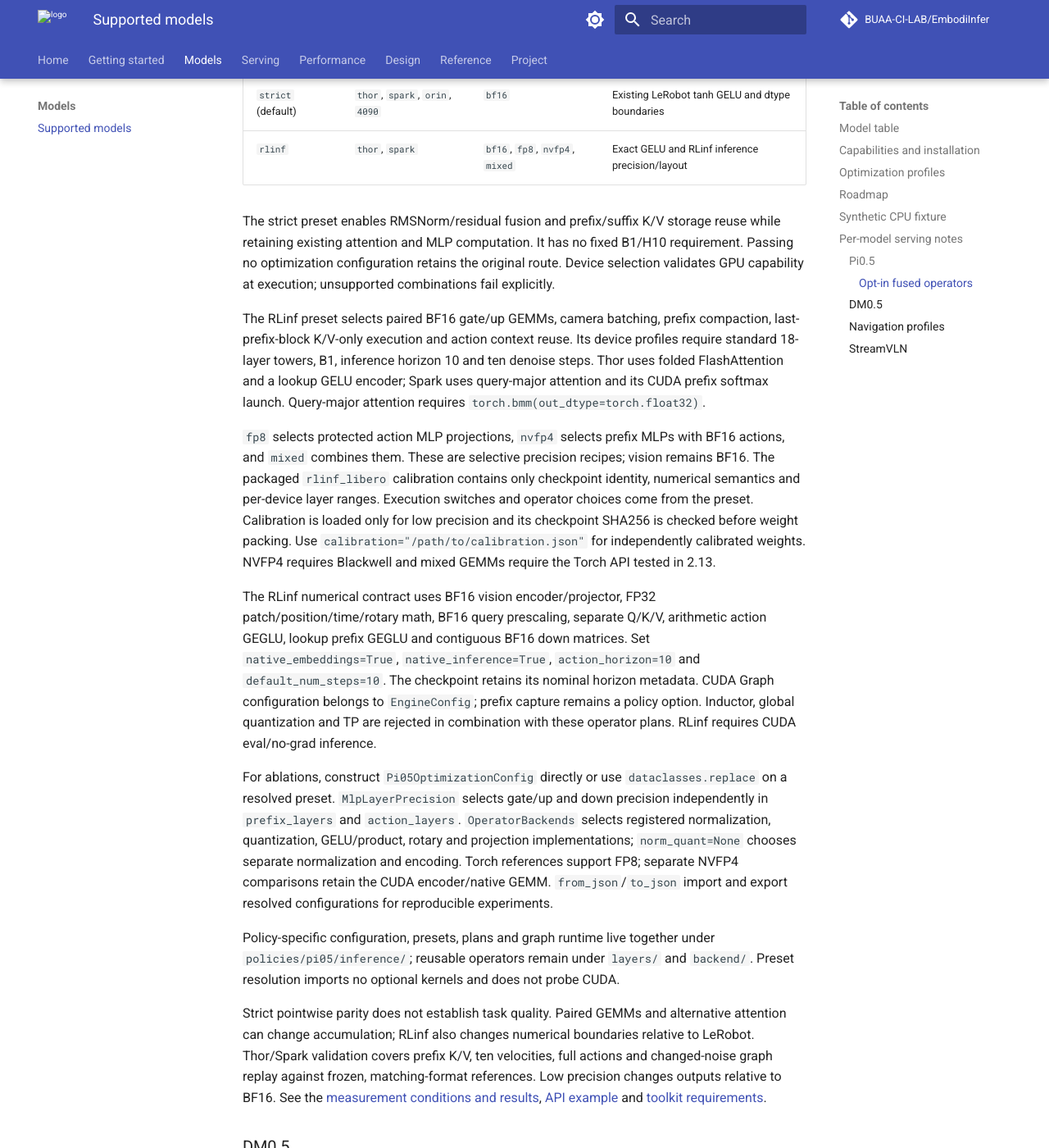
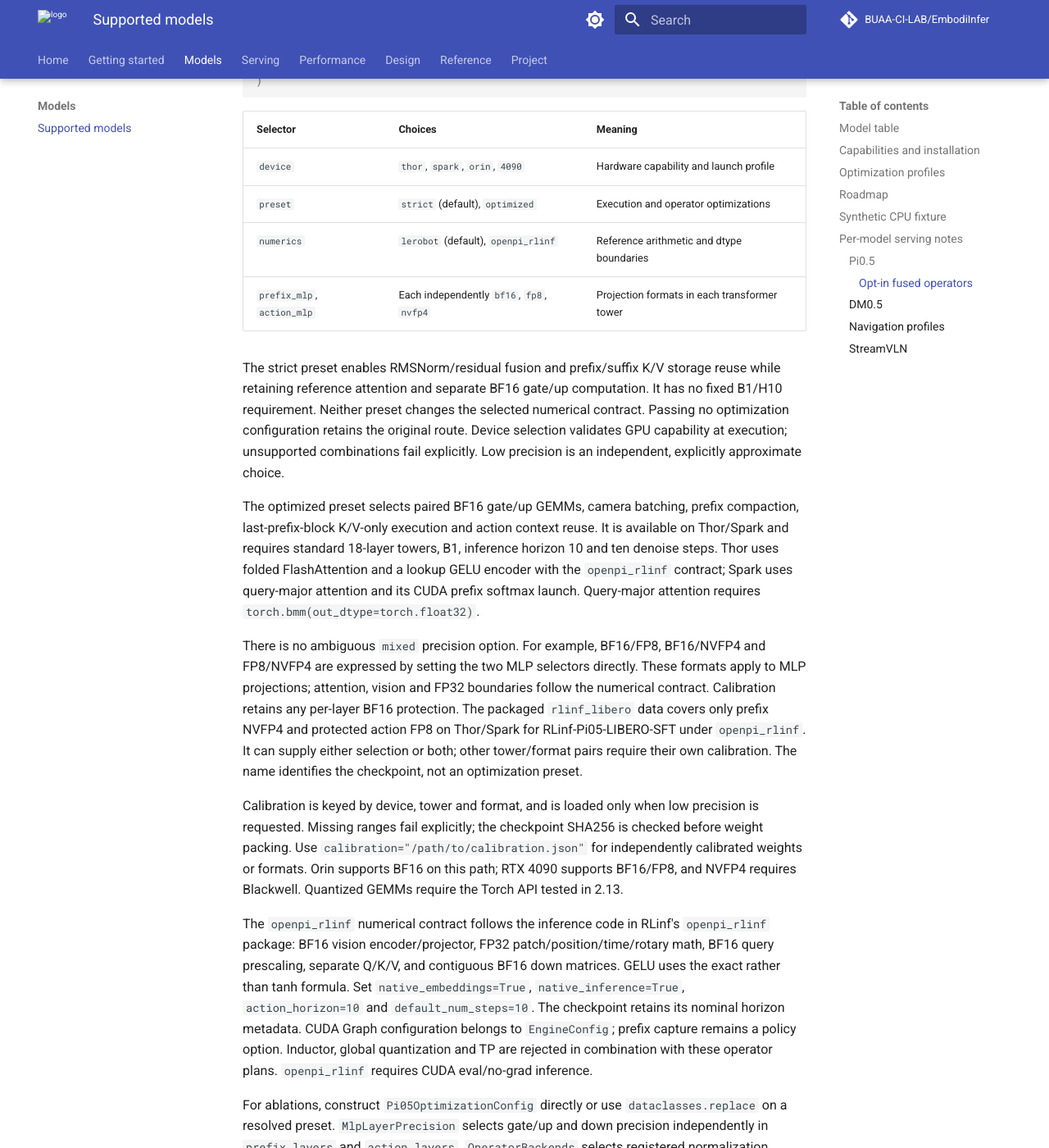
Before and after one commit to BUAA-CI-LAB/EmbodiInfer, an MkDocs documentation site: the page built from docs/en/models.md, in a window 1280 px wide and 1400 px high, scrolled down 4250 px. Shown: the whole window at 82% size. Built offline with MkDocs 1.6.1 and Material for MkDocs 9.7.7, drawn with Linux system fonts in a browser that asks for light colours; comment, search, counter and statistics services are not loaded; some of the changed text lies outside the part shown.

Commit message:
refactor: separate Pi05 numerics and tower precision

````diff
--- a/docs/en/models.md
+++ b/docs/en/models.md
@@ -110,44 +110,62 @@ GEMM shapes can change rounding even with the same attention formula.
 
 #### Opt-in fused operators
 
-Deployment selects a device, a preset and precision through
-`Pi05OptimizationConfig.from_preset(device, preset, precision=...)`.
+Deployment selects optimization, numerical semantics and precision independently:
 
-| Preset | Devices | Precision | Numerical contract |
-|---|---|---|---|
-| `strict` (default) | `thor`, `spark`, `orin`, `4090` | `bf16` | Existing LeRobot tanh GELU and dtype boundaries |
-| `rlinf` | `thor`, `spark` | `bf16`, `fp8`, `nvfp4`, `mixed` | Exact GELU and RLinf inference precision/layout |
+```python
+Pi05OptimizationConfig.from_preset(
+    "thor", "optimized", numerics="openpi_rlinf",
+    prefix_mlp="nvfp4", action_mlp="fp8",
+)
+```
+
+| Selector | Choices | Meaning |
+|---|---|---|
+| `device` | `thor`, `spark`, `orin`, `4090` | Hardware capability and launch profile |
+| `preset` | `strict` (default), `optimized` | Execution and operator optimizations |
+| `numerics` | `lerobot` (default), `openpi_rlinf` | Reference arithmetic and dtype boundaries |
+| `prefix_mlp`, `action_mlp` | Each independently `bf16`, `fp8`, `nvfp4` | Projection formats in each transformer tower |
 
 The strict preset enables RMSNorm/residual fusion and prefix/suffix K/V storage
-reuse while retaining existing attention and MLP computation. It has no fixed
-B1/H10 requirement. Passing no optimization configuration retains the original
-route. Device selection validates GPU capability at execution; unsupported
-combinations fail explicitly.
+reuse while retaining reference attention and separate BF16 gate/up computation.
+It has no fixed B1/H10 requirement. Neither preset changes the selected numerical
+contract. Passing no optimization configuration retains the original route.
+Device selection validates GPU capability at execution; unsupported combinations
+fail explicitly. Low precision is an independent, explicitly approximate choice.
 
-The RLinf preset selects paired BF16 gate/up GEMMs, camera batching, prefix
+The optimized preset selects paired BF16 gate/up GEMMs, camera batching, prefix
 compaction, last-prefix-block K/V-only execution and action context reuse.
-Its device profiles require standard 18-layer towers, B1, inference horizon 10
+It is available on Thor/Spark and requires standard 18-layer towers, B1, inference horizon 10
 and ten denoise steps. Thor uses folded FlashAttention and a lookup GELU
-encoder; Spark uses query-major attention and its CUDA prefix softmax launch.
+encoder with the `openpi_rlinf` contract; Spark uses query-major attention and
+its CUDA prefix softmax launch.
 Query-major attention requires `torch.bmm(out_dtype=torch.float32)`.
 
-`fp8` selects protected action MLP projections, `nvfp4` selects prefix MLPs with
-BF16 actions, and `mixed` combines them. These are selective precision recipes;
-vision remains BF16. The packaged `rlinf_libero` calibration contains only
-checkpoint identity, numerical semantics and per-device layer ranges. Execution
-switches and operator choices come from the preset. Calibration is loaded only
-for low precision and its checkpoint SHA256 is checked before weight packing.
-Use `calibration="/path/to/calibration.json"` for independently calibrated weights.
-NVFP4 requires Blackwell and mixed GEMMs require the Torch API tested in 2.13.
+There is no ambiguous `mixed` precision option. For example, BF16/FP8,
+BF16/NVFP4 and FP8/NVFP4 are expressed by setting the two MLP selectors directly.
+These formats apply to MLP projections; attention, vision and FP32 boundaries
+follow the numerical contract. Calibration retains any per-layer BF16 protection.
+The packaged `rlinf_libero` data covers only prefix NVFP4 and protected action FP8
+on Thor/Spark for RLinf-Pi05-LIBERO-SFT under `openpi_rlinf`. It can supply either
+selection or both; other tower/format pairs require their own calibration.
+The name identifies the checkpoint, not an optimization preset.
 
-The RLinf numerical contract uses BF16 vision encoder/projector, FP32
+Calibration is keyed by device, tower and format, and is loaded only when low
+precision is requested. Missing ranges fail explicitly; the checkpoint SHA256
+is checked before weight packing. Use `calibration="/path/to/calibration.json"`
+for independently calibrated weights or formats. Orin supports BF16 on this path;
+RTX 4090 supports BF16/FP8, and NVFP4 requires Blackwell. Quantized GEMMs require
+the Torch API tested in 2.13.
+
+The `openpi_rlinf` numerical contract follows the inference code in RLinf's
+`openpi_rlinf` package: BF16 vision encoder/projector, FP32
 patch/position/time/rotary math, BF16 query prescaling, separate Q/K/V,
-arithmetic action GEGLU, lookup prefix GEGLU and contiguous BF16 down matrices.
+and contiguous BF16 down matrices. GELU uses the exact rather than tanh formula.
 Set `native_embeddings=True`, `native_inference=True`, `action_horizon=10` and
 `default_num_steps=10`. The checkpoint retains its nominal horizon metadata.
 CUDA Graph configuration belongs to `EngineConfig`; prefix capture remains a
 policy option. Inductor, global quantization and TP are rejected in combination
-with these operator plans. RLinf requires CUDA eval/no-grad inference.
+with these operator plans. `openpi_rlinf` requires CUDA eval/no-grad inference.
 
 For ablations, construct `Pi05OptimizationConfig` directly or use
 `dataclasses.replace` on a resolved preset. `MlpLayerPrecision` selects gate/up
@@ -163,8 +181,10 @@ under `policies/pi05/inference/`; reusable operators remain under `layers/` and
 `backend/`. Preset resolution imports no optional kernels and does not probe CUDA.
 
 Strict pointwise parity does not establish task quality. Paired GEMMs and
-alternative attention can change accumulation; RLinf also changes numerical
-boundaries relative to LeRobot. Thor/Spark validation covers prefix K/V, ten
+alternative attention can change accumulation; `openpi_rlinf` also changes numerical
+boundaries relative to LeRobot. Existing Thor/Spark measurements use `optimized`
+with `openpi_rlinf`; they do not establish performance for every independently
+selectable combination. Validation covers prefix K/V, ten
 velocities, full actions and changed-noise graph replay against frozen,
 matching-format references. Low precision changes outputs relative to BF16.
 See the [measurement conditions and results](https://github.com/BUAA-CI-LAB/EmbodiInfer/blob/main/benchmarks/pi05-benchmark/README.md),
````
Also changed, not shown: benchmarks/pi05-benchmark/README.md (+23 -10 lines), docs/en/api.md (+23 -10 lines), docs/proposals/0008-pi05-fused-operators.md (+22 -13 lines), 12 other files.
